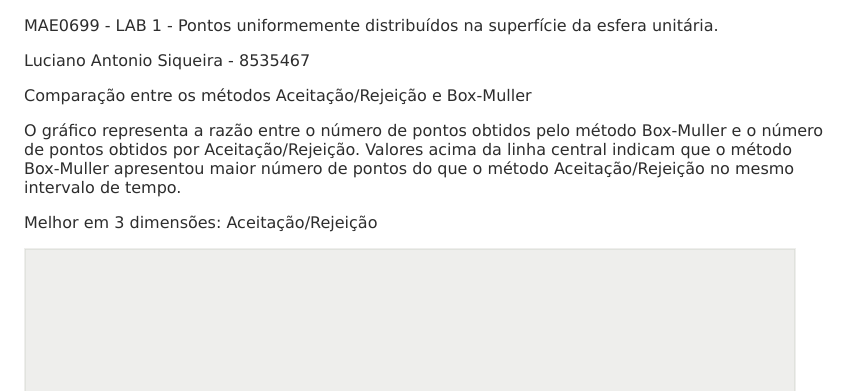
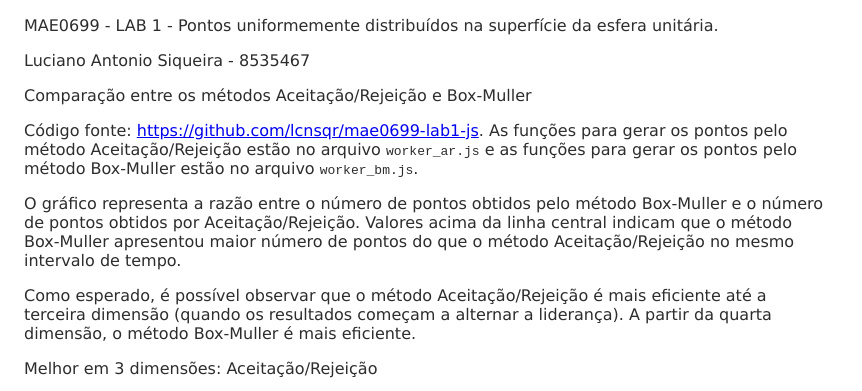
Before and after one commit to lcnsqr/mae0699-lab1-js, a plain HTML site: page index.html in a window 1280 px wide. Shown: the top 391 px of the page, without its empty margins (0-862 px from the left). Drawn offline with Linux system fonts and the light colour scheme; animation ran at ten frames a second.

Commit message:
Alterações no texto

```diff
--- a/index.html
+++ b/index.html
@@ -11,7 +11,9 @@
 <p>MAE0699 - LAB 1 - Pontos uniformemente distribuídos na superfície da esfera unitária.</p>
 <p>Luciano Antonio Siqueira - 8535467</p>
 <p>Comparação entre os métodos Aceitação/Rejeição e Box-Muller</p>
+<p>Código fonte: <a href="https://github.com/lcnsqr/mae0699-lab1-js">https://github.com/lcnsqr/mae0699-lab1-js</a>. As funções para gerar os pontos pelo método Aceitação/Rejeição estão no arquivo <code>worker_ar.js</code> e as funções para gerar os pontos pelo método Box-Muller estão no arquivo <code>worker_bm.js</code>.</p>
 <p>O gráfico representa a razão entre o número de pontos obtidos pelo método Box-Muller e o número de pontos obtidos por Aceitação/Rejeição. Valores acima da linha central indicam que o método Box-Muller apresentou maior número de pontos do que o método Aceitação/Rejeição no mesmo intervalo de tempo.</p>
+<p>Como esperado, é possível observar que o método Aceitação/Rejeição é mais eficiente até a terceira dimensão (quando os resultados começam a alternar a liderança). A partir da quarta dimensão, o método Box-Muller é mais eficiente.</p>
 <p>Melhor em <span id="graf-dim"></span>: <span id="graf-melhor"></span></p>
 <svg id="graf-razao" version="1.1" xmlns="http://www.w3.org/2000/svg">
 	<g>
```
